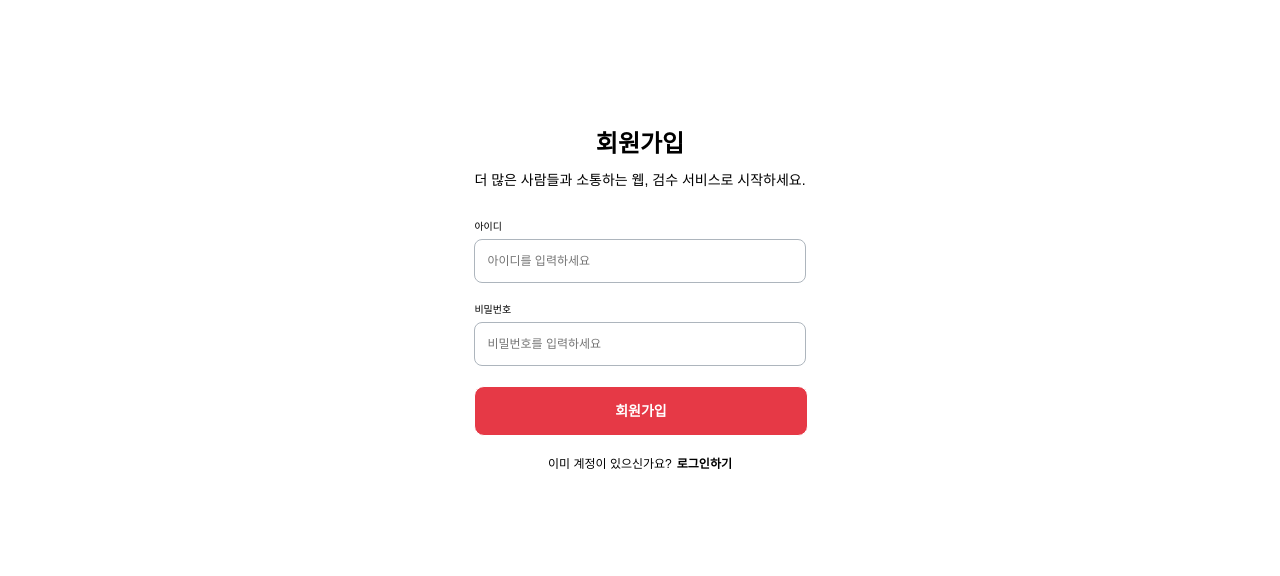
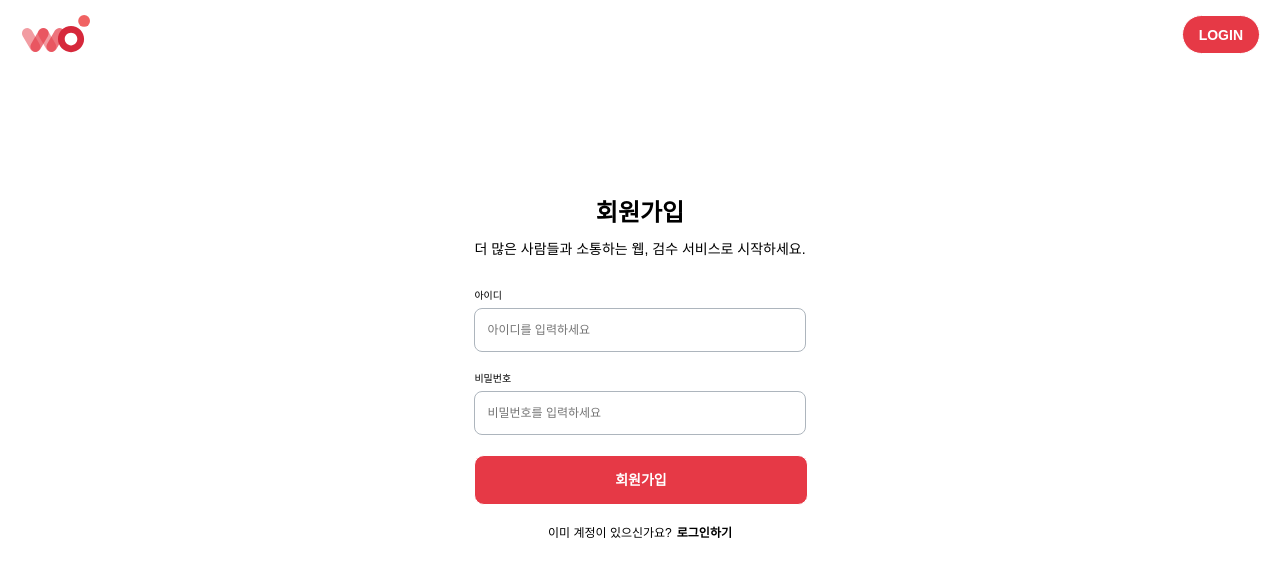
Before and after one commit to WEBA11Y/WEBA11Y-Client, a React (Vite) app: page /auth/signup in a window 1280 px wide. Shown: the top 576 px of the page. Built offline with nearby package versions, Linux system fonts and the light colour scheme.

Commit message:
chore:header layout 수정

```diff
--- a/src/layouts/RootLayout.tsx
+++ b/src/layouts/RootLayout.tsx
@@ -1,9 +1,14 @@
 import Header from "../components/Header";
 
-export default function RootLayout() {
+export default function RootLayout({
+  children,
+}: {
+  children: React.ReactNode;
+}) {
   return (
     <div>
       <Header />
+      {children}
     </div>
   );
 }
--- a/src/routes/index.tsx
+++ b/src/routes/index.tsx
@@ -5,16 +5,25 @@ import SignInPage from "../pages/SignInPage";
 import SignUpPage from "../pages/SignUpPage";
 import AuthLayout from "../layouts/AuthLayout";
 import MainLayout from "../layouts/MainLayout";
+import RootLayout from "../layouts/RootLayout";
 
 const router = createBrowserRouter([
   {
     path: "/",
-    element: <MainLayout />,
+    element: (
+      <RootLayout>
+        <MainLayout />
+      </RootLayout>
+    ),
     errorElement: <NotFoundPage />,
   },
   {
     path: "/auth",
-    element: <AuthLayout />,
+    element: (
+      <RootLayout>
+        <AuthLayout />
+      </RootLayout>
+    ),
     errorElement: <NotFoundPage />,
     children: [
       {
```
